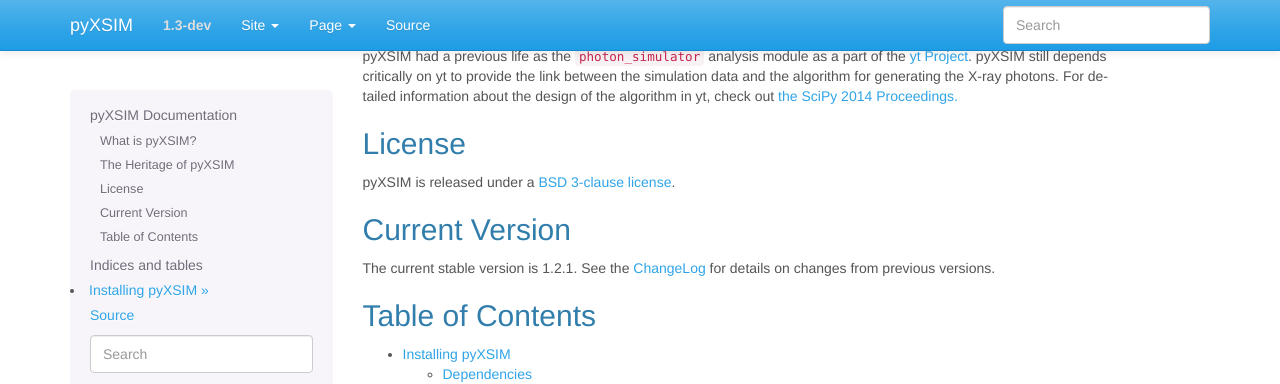
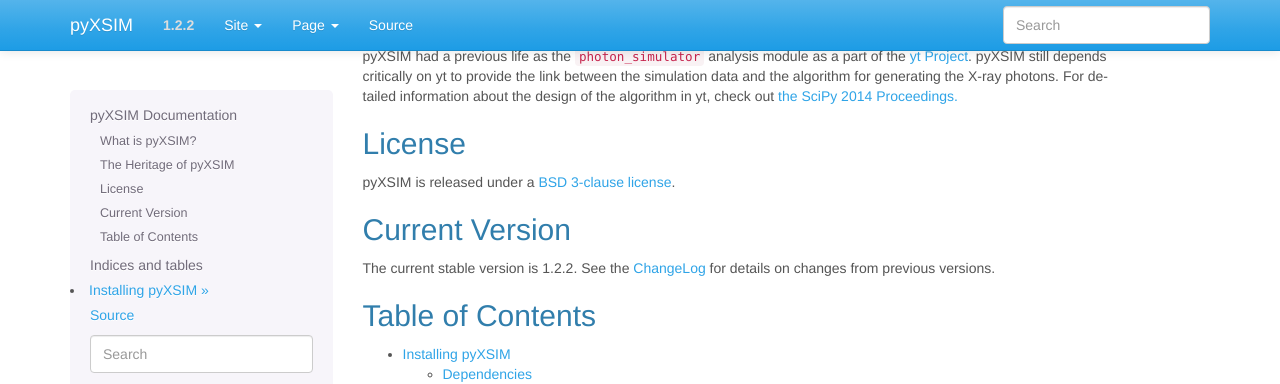
Before and after one commit to jzuhone/pyxsim, a Sphinx documentation site: the page built from doc/source/index.rst, in a window 1280 px wide and 900 px high, scrolled down 529 px. Shown: the top 384 px of the window. Built offline with Sphinx 7.4.7, drawn with Linux system fonts in a browser that asks for light colours.

Commit message:
Version bump

```diff
--- a/doc/source/conf.py
+++ b/doc/source/conf.py
@@ -79,9 +79,9 @@
 # built documents.
 #
 # The short X.Y version.
-version = '1.3-dev'
+version = '1.2.2'
 # The full version, including alpha/beta/rc tags.
-release = '1.3-dev'
+release = '1.2.2'
 
 # The language for content autogenerated by Sphinx. Refer to documentation
 # for a list of supported languages.
--- a/doc/source/index.rst
+++ b/doc/source/index.rst
@@ -60,7 +60,7 @@
 Current Version
 ---------------
 
-The current stable version is 1.2.1. See the :ref:`changelog` for details on changes from previous
+The current stable version is 1.2.2. See the :ref:`changelog` for details on changes from previous
 versions.
 
 Table of Contents
--- a/pyxsim/__init__.py
+++ b/pyxsim/__init__.py
@@ -1,4 +1,4 @@
-__version__ = "1.3-dev"
+__version__ = "1.2.2"
 
 from pyxsim.source_models import \
    SourceModel, \
--- a/setup.py
+++ b/setup.py
@@ -11,7 +11,7 @@
 
 setup(name='pyxsim',
       packages=['pyxsim'],
-      version='1.3-dev',
+      version='1.2.2',
       description='Python package for simulating X-ray observations of astrophysical sources',
       author='John ZuHone',
       author_email='jzuhone@gmail.com',
```
